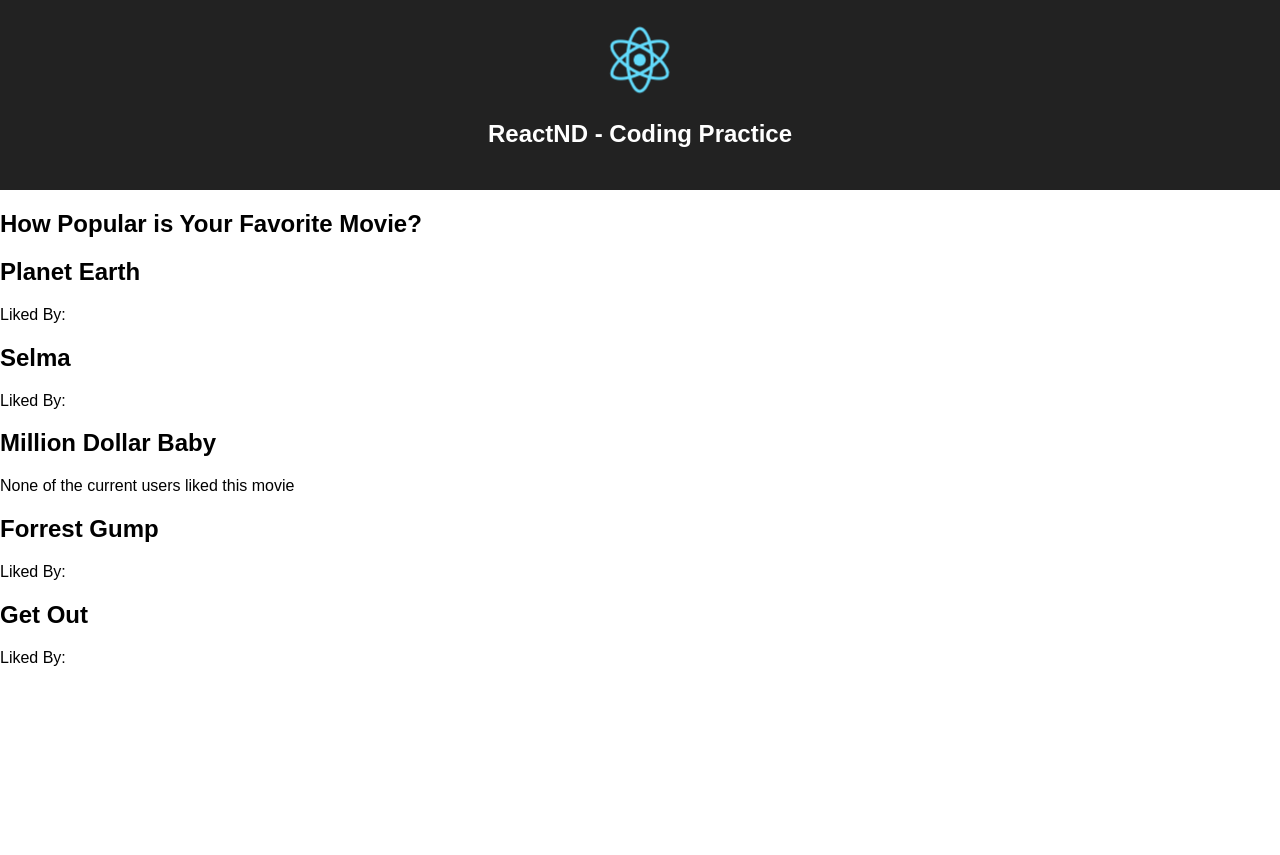
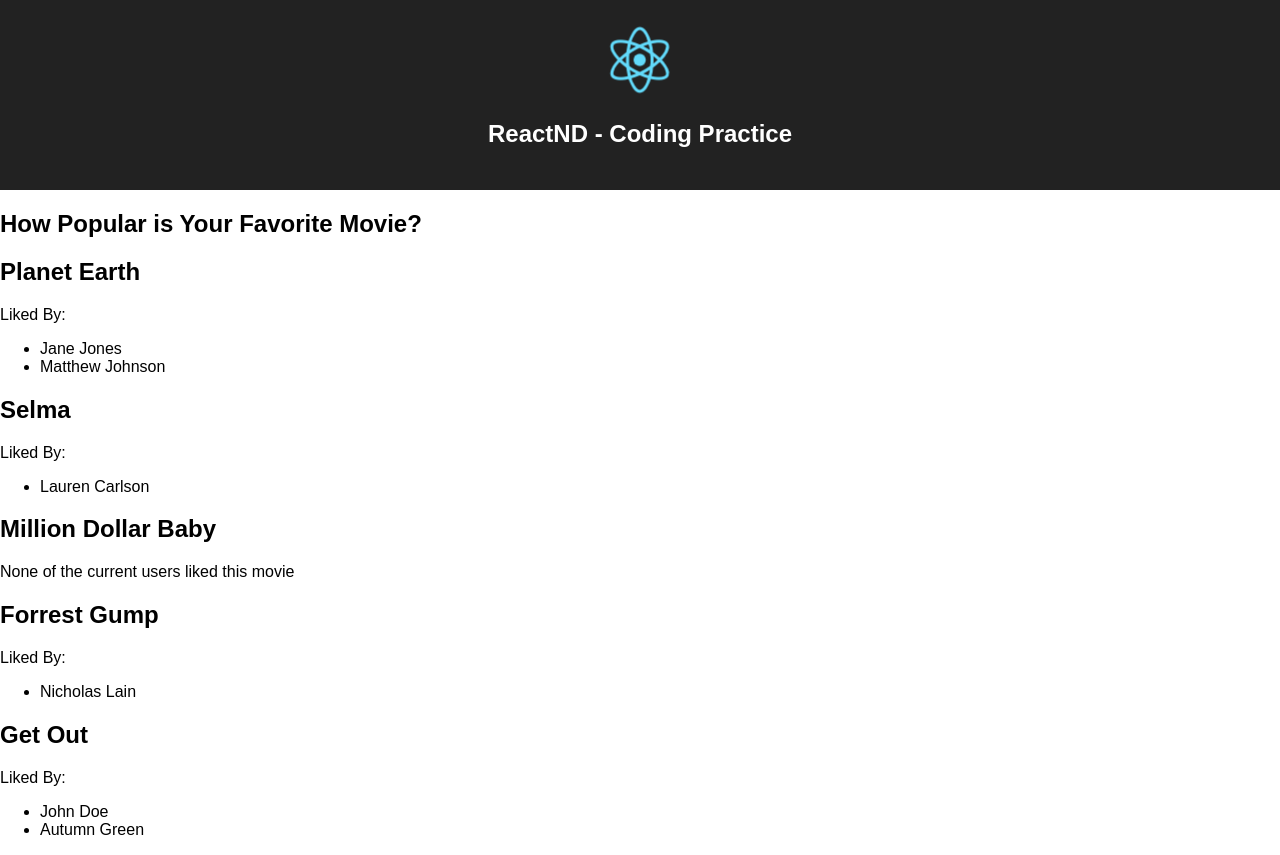
Before and after one commit to asazizmn/udc-ex-2.3.5, a React (Create React App) app: page / in a window 1280 px wide. Before the commit the page ends 800 px from the top, so only its background shows below. Built offline with nearby package versions, Linux system fonts and the light colour scheme.

Commit message:
add return to enable display of users

```diff
--- a/src/ListMovies.js
+++ b/src/ListMovies.js
@@ -75,7 +75,7 @@ class ListMovies extends Component {
                 // simply print out all the users who liked this movie
                 favUsers.map((favUser, i) => {
                   console.log('i', i);
-                  <li key={i}>{favUser}</li>
+                  return <li key={i}>{favUser}</li>
                 })
               }
             </ul>
```
